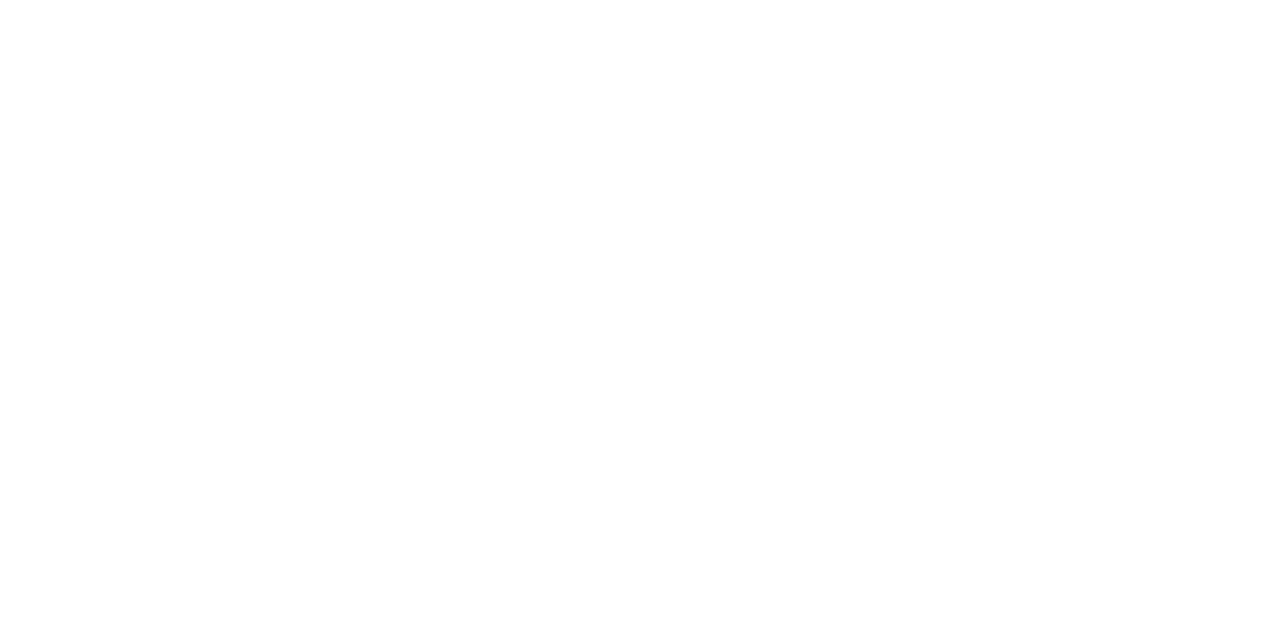
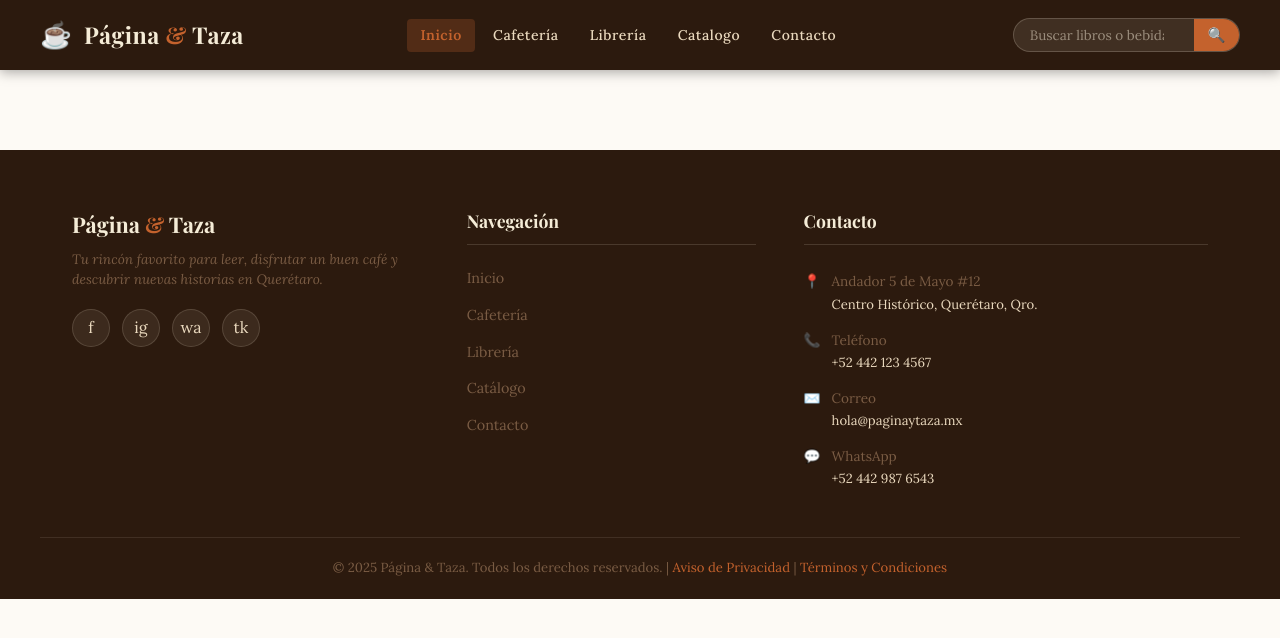
Before and after one commit to CachRamn/proyecto_final, a plain HTML site: page index.html in a window 1280 px wide. Drawn offline with nearby package versions, Linux system fonts and the light colour scheme; a web font is replaced by a local one.

Commit message:
Commit con estilos básicos de header y footer

```diff
--- a/index.html
+++ b/index.html
@@ -3,9 +3,85 @@
 <head>
     <meta charset="UTF-8">
     <meta name="viewport" content="width=device-width, initial-scale=1.0">
-    <title>Document</title>
+    <title>Inicio | Página y Cáfe</title>
+    <link rel="stylesheet" href="style.css">
 </head>
 <body>
+    <header class="header">
+        <a href="index.html" class="logo">
+            <span class="logo-icono">☕</span>
+            <span class="logo-texto">Página <span>&</span> Taza</span>
+        </a>
+        <nav class="navbar">
+            <ul>
+                <li><a href="index.html" class="active">Inicio</a></li>
+                <li><a href="#">Cafetería</a></li>
+                <li><a href="#">Librería</a></li>
+                <li><a href="#">Catalogo</a></li>
+                <li><a href="#">Contacto</a></li>
+            </ul>
+        </nav>
+        <div class="search-container">
+            <input type="search" placeholder="Buscar libros o bebidas..." class="search-bar">
+            <button class="search-btn">🔍</button>
+        </div>
+    </header>
+    <main>
 
+    </main>
+
+    <!-- FOOTER -->
+
+    <footer class="footer">
+        <div class="footer-container">
+            <div class="footer-col logo-col">
+                <div class="logo-texto-footer">Página <span>&</span> Taza</div>
+                    <p>Tu rincón favorito para leer, disfrutar un buen café y descubrir nuevas historias en Querétaro.</p>
+                <div class="social-links">
+                    <a href="#" class="social-icon" title="Facebook">f</a>
+                    <a href="#" class="social-icon" title="Instagram">ig</a>
+                    <a href="#" class="social-icon" title="WhatsApp">wa</a>
+                    <a href="#" class="social-icon" title="TikTok">tk</a>
+                </div>
+            </div>
+            <div class="footer-col links-col">
+                <h3>Navegación</h3>
+                    <ul>
+                        <li><a href="#.html">Inicio</a></li>
+                        <li><a href="#.html">Cafetería</a></li>
+                        <li><a href="#.html">Librería</a></li>
+                        <li><a href="#.html">Catálogo</a></li>
+                        <li><a href="#.html">Contacto</a></li>
+                    </ul>
+            </div>
+            <div class="footer-col contact-col">
+                <h3>Contacto</h3>
+                <table class="contact-table">
+                    <tr>
+                        <td class="icon-cell">📍</td>
+                        <td>Andador 5 de Mayo #12<br><small>Centro Histórico, Querétaro, Qro.</small></td>
+                    </tr>
+                    <tr>
+                        <td class="icon-cell">📞</td>
+                        <td>Teléfono<br><small>+52 442 123 4567</small></td>
+                    </tr>
+                    <tr>
+                        <td class="icon-cell">✉️</td>
+                        <td>Correo<br><small>hola@paginaytaza.mx</small></td>
+                    </tr>
+                    <tr>
+                        <td class="icon-cell">💬</td>
+                        <td>WhatsApp<br><small>+52 442 987 6543</small></td>
+                    </tr>
+                </table>
+            </div>
+        </div>
+        <div class="footer-bottom">
+            <p>© 2025 Página & Taza. Todos los derechos reservados. |
+                <a href="#.html">Aviso de Privacidad</a> |
+                <a href="#.html">Términos y Condiciones</a>
+            </p>
+        </div>
+    </footer>
 </body>
 </html>
--- a/style.css
+++ b/style.css
@@ -0,0 +1,284 @@
+/*
+    PÁGINA & TAZA — Estilos Globales
+   Paleta: Café oscuro, Crema, Terracota
+   Tipografía: Playfair Display + Lora
+*/
+
+/*Estilos importados de google*/
+@import url('https://fonts.googleapis.com/css2?family=Playfair+Display:ital,wght@0,400;0,700;0,900;1,400&family=Lora:ital,wght@0,400;0,500;0,600;1,400&display=swap');
+
+:root {
+    --cafe-oscuro:  #2C1A0E;
+    --cafe-medio:   #5C3D2E;
+    --cafe-suave:   #7A5C44;
+    --terracota:    #C4622D;
+    --terracota-lt: #D9845A;
+    --crema:        #F5ECD7;
+    --crema-oscura: #EAD9BE;
+    --blanco:       #FDFAF5;
+    --texto-oscuro: #1E110A;
+
+    --font-titulo: 'Playfair Display', Georgia, serif;
+    --font-cuerpo: 'Lora', Georgia, serif;
+
+    --sombra-suave: 0 4px 20px rgba(44,26,14,0.12);
+    --sombra-hover: 0 8px 32px rgba(44,26,14,0.22);
+    --radius: 4px;
+    --transicion: 0.3s ease;
+}
+
+/* Resteo Básico */
+
+*, *::before, *::after { box-sizing: border-box; margin: 0; padding: 0; }
+
+html { scroll-behavior: smooth; } /*Permite un desplazamiento suave al hacer clic en enlaces internos*/
+
+body {
+  font-family: var(--font-cuerpo);
+  background-color: var(--blanco);
+  color: var(--texto-oscuro);
+  line-height: 1.7;
+  font-size: 16px;
+}
+
+/* --- HEADER Y NAVBAR --- */
+
+.header {
+  position: sticky;
+  top: 0;
+  z-index: 100; /* Asegura que el header esté por encima de otros elementos */
+  background-color: var(--cafe-oscuro);
+  display: flex;
+  align-items: center;
+  justify-content: space-between;
+  padding: 0 2.5rem;
+  height: 70px;
+  box-shadow: 0 2px 12px rgba(0,0,0,0.35);
+  gap: 1.5rem;
+}
+
+.logo {
+  display: flex;
+  align-items: center;
+  gap: 0.75rem;
+  text-decoration: none;
+  flex-shrink: 0; /* Evita que el logo se comprima */
+}
+.logo-texto {
+  font-family: var(--font-titulo);
+  font-size: 1.45rem;
+  font-weight: 700;
+  color: var(--crema);
+  letter-spacing: 0.02em;
+  line-height: 1.2;
+}
+
+.logo-texto span {
+  color: var(--terracota);
+}
+
+.logo-icono {
+  font-size: 1.6rem;
+}
+.navbar ul {
+  list-style: none;
+  display: flex;
+  align-items: center;
+  gap: 0.25rem;
+}
+
+.navbar a {
+  font-family: var(--font-cuerpo);
+  font-size: 0.88rem;
+  font-weight: 500;
+  color: var(--crema-oscura);
+  text-decoration: none;
+  padding: 0.45rem 0.85rem;
+  border-radius: var(--radius);
+  letter-spacing: 0.04em;
+  transition: color var(--transicion), background var(--transicion);
+}
+
+.navbar a:hover,
+.navbar a.active {
+  color: var(--crema);
+  background-color: rgba(196,98,45,0.25);
+}
+
+.navbar a.active {
+  color: var(--terracota);
+  font-weight: 600;
+}
+
+.search-container {
+  display: flex;
+  align-items: center;
+  background: rgba(245,236,215,0.1);
+  border: 1px solid rgba(245,236,215,0.2);
+  border-radius: 40px;
+  overflow: hidden;
+  transition: background var(--transicion), border-color var(--transicion);
+}
+
+.search-container:focus-within {
+  background: rgba(245,236,215,0.18);
+  border-color: var(--terracota);
+}
+
+.search-bar {
+  background: transparent;
+  border: none;
+  outline: none;
+  color: var(--crema);
+  font-family: var(--font-cuerpo);
+  font-size: 0.85rem;
+  padding: 0.45rem 1rem;
+  width: 180px;
+}
+
+.search-bar::placeholder { color: rgba(245,236,215,0.5); }
+
+.search-btn {
+  background: var(--terracota);
+  border: none;
+  cursor: pointer;
+  padding: 0.45rem 0.85rem;
+  color: white;
+  font-size: 0.9rem;
+  transition: background var(--transicion);
+}
+
+.search-btn:hover { background: var(--terracota-lt); }
+
+/* --- FOOTER --- */
+
+.footer {
+  background-color: var(--cafe-oscuro);
+  color: var(--crema-oscura);
+  padding-top: 3.5rem;
+  margin-top: 5rem;
+}
+
+.footer-container {
+  max-width: 1200px;
+  margin: 0 auto;
+  padding: 0 2rem 2.5rem;
+  display: grid;
+  grid-template-columns: 1.2fr 1fr 1.4fr; /* Divide en tres columnas con distinto tamaño, el más grande para contacto */
+  gap: 3rem;
+}
+
+.footer-col h3 {
+  font-family: var(--font-titulo);
+  font-size: 1.1rem;
+  color: var(--crema);
+  margin-bottom: 1.2rem;
+  padding-bottom: 0.5rem;
+  border-bottom: 1px solid rgba(245,236,215,0.15);
+}
+
+.footer-col ul { list-style: none; }
+.footer-col ul li { margin-bottom: 0.6rem; }
+
+.footer-col ul a {
+  color: var(--cafe-suave);
+  text-decoration: none;
+  font-size: 0.9rem;
+  transition: color var(--transicion);
+}
+
+.footer-col ul a:hover { color: var(--terracota); }
+
+.logo-col .logo-texto-footer {
+  font-family: var(--font-titulo);
+  font-size: 1.35rem;
+  font-weight: 700;
+  color: var(--crema);
+  margin-bottom: 0.4rem;
+}
+
+.logo-col .logo-texto-footer span { color: var(--terracota); }
+
+.logo-col p {
+  font-size: 0.85rem;
+  color: var(--cafe-suave);
+  font-style: italic;
+  margin-bottom: 1.2rem;
+  line-height: 1.5;
+}
+
+.social-links { display: flex; gap: 0.75rem; }
+
+.social-icon {
+  display: flex;
+  align-items: center;
+  justify-content: center;
+  width: 38px; height: 38px;
+  background: rgba(245,236,215,0.08);
+  border: 1px solid rgba(245,236,215,0.15);
+  border-radius: 50%;
+  color: var(--crema-oscura);
+  font-size: 1rem;
+  text-decoration: none;
+  transition: all var(--transicion);
+}
+
+.social-icon:hover {
+  background: var(--terracota);
+  border-color: var(--terracota);
+  color: white;
+  transform: translateY(-2px);
+}
+
+.contact-table { border-collapse: collapse; width: 100%; } /* Elimina el espacio entre celdas de tablas */
+
+.contact-table tr { margin-bottom: 0.8rem; }
+
+.contact-table td {
+  padding: 0.4rem 0;
+  font-size: 0.85rem;
+  color: var(--cafe-suave);
+  vertical-align: top;
+}
+
+.icon-cell {
+  padding-right: 0.75rem;
+  font-size: 1rem;
+  color: var(--terracota);
+  width: 28px;
+}
+
+.contact-table small {
+  display: block;
+  color: var(--crema-oscura);
+  font-size: 0.82rem;
+}
+
+.footer-bottom {
+  border-top: 1px solid rgba(245,236,215,0.1);
+  padding: 1.2rem 2rem;
+  text-align: center;
+  font-size: 0.82rem;
+  color: var(--cafe-suave);
+  max-width: 1200px;
+  margin: 0 auto;
+}
+
+.footer-bottom a { color: var(--terracota); text-decoration: none; }
+.footer-bottom a:hover { text-decoration: underline; }
+
+/* RESPONSIVE BÁSICO */
+
+@media (max-width: 900px) {
+  .header { padding: 0 1.2rem; gap: 0.75rem; }
+  .search-bar { width: 120px; }
+  .footer-container { grid-template-columns: 1fr 1fr; gap: 2rem; }
+  .logo-col { grid-column: span 2; }
+}
+
+@media (max-width: 640px) {
+  .navbar ul { gap: 0; }
+  .navbar a { font-size: 0.78rem; padding: 0.4rem 0.5rem; }
+  .footer-container { grid-template-columns: 1fr; }
+  .logo-col { grid-column: span 1; }
+}
```
